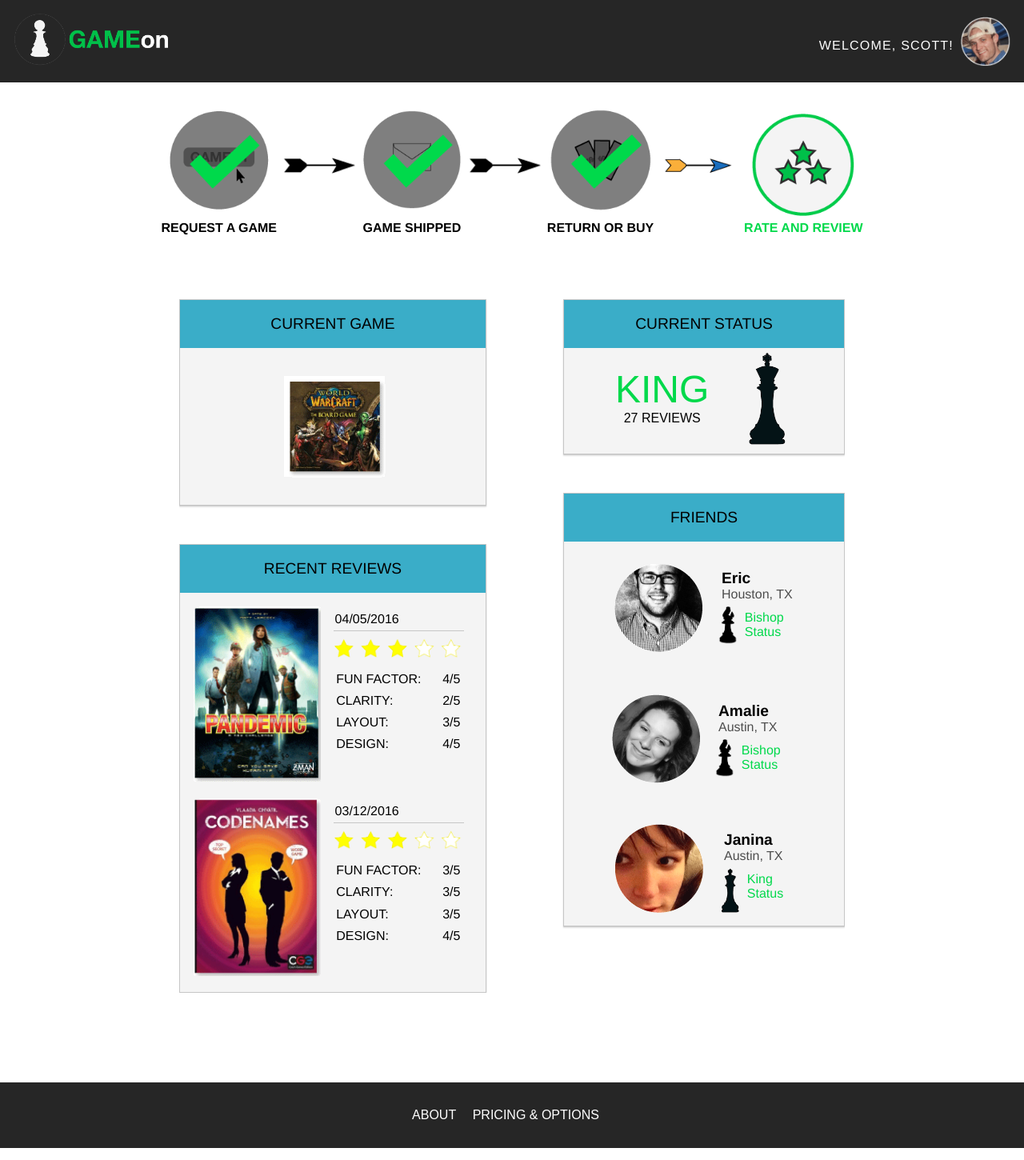
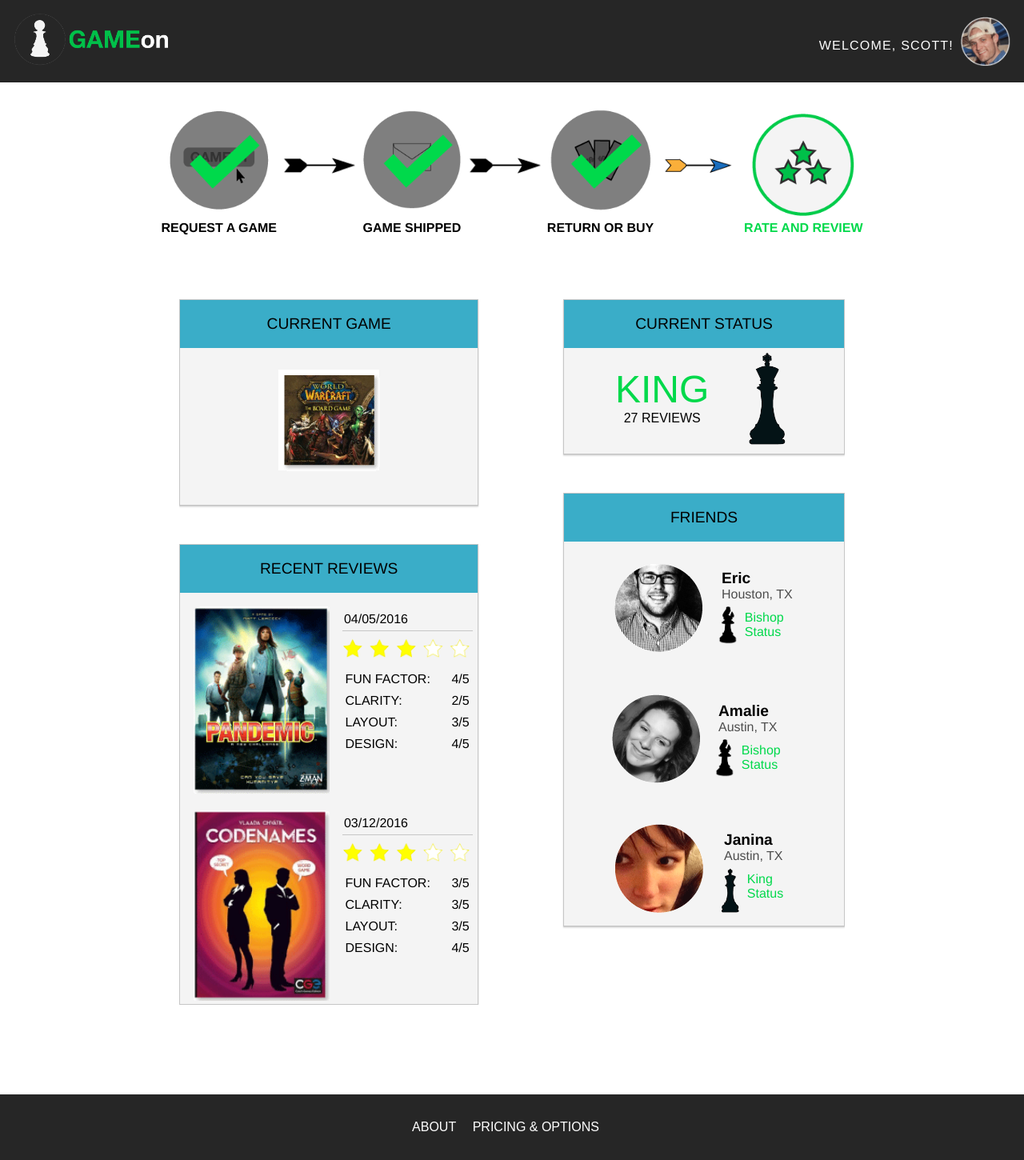
Before and after one commit to scottanderson5/GAME-ON, a Jekyll site: the page built from profile.html, in a window 1280 px wide. Shown: the whole page at 80% size. Built offline with Jekyll 4.4.1, drawn with Linux system fonts in a browser that asks for light colours; nearby versions of some CDN libraries.

Commit message:
Fixing Responsiveness Issues on Profile Page

```diff
--- a/_sass/_profilepage.scss
+++ b/_sass/_profilepage.scss
@@ -82,6 +82,7 @@
 	display: none;
 	margin: 1em 0.5em 1.5em 0em;
 
+
 	@media (min-width: 600px){
 		display: inline-block;
 		margin: 1em 0.5em 3.25em 0em;
@@ -142,13 +143,18 @@
 	width: 24em;
 	margin: 0 auto;
 
+
 	@media (min-width: 600px){
-		width: 20em;
+		width: 35%;
+		//width: 18em;
+		//width: 20em;
 		float: left;
 	}
 
 	@media (min-width: 900px){
-		width: 24em;
+		//width: 24em;
+		width: 45%;
+
 	}
 }
 
@@ -158,6 +164,7 @@
 	box-shadow: 0 1px 1px 0 rgba(0, 0, 0, 0.1), 0 2px 2px 0 rgba(0, 0, 0, 0.1);
 	height: 16em;
 	margin: 0em 0em 3em 0em;
+	text-align: center;
 }
 
 .user-nowgame-bottom{
@@ -168,15 +175,17 @@
 	margin: 2em 0em 0em 5.5em;
 
 	@media (min-width: 350px){
-		margin: 2em 0em 0em 7.5em;
+		margin: 2em 0em 0em 0em;
 	}
 
 	@media (min-width: 600px){
-		margin: 2em 0em 0em 6em;
+		//margin: 2em 0em 0em 5em;
+		margin: 1.5em auto;
+
 	}
 
 	@media (min-width: 900px){
-		margin: 2em 0em 0em 8em;
+		//margin: 2em 0em 0em 8em;
 	}
 }
 
@@ -185,6 +194,12 @@
 .user-reviews-wrap{
 	border: 1px solid $BorderColor;
 	box-shadow: 0 1px 1px 0 rgba(0, 0, 0, 0.1), 0 2px 2px 0 rgba(0, 0, 0, 0.1);
+}
+
+.user-allofit-wrap{
+	background-color: $BackgroundColor;
+	width: 100%;
+	height: 100%;
 }
 
 .user-reviews-top{
@@ -203,7 +218,13 @@
 
 .user-reviews-bottom{
 	background-color: $BackgroundColor;
-	padding: 0em 1em 1em 0em;
+	//padding: 0em 1em 1em 0em;
+	width: 50%;
+	margin: 0 auto;
+
+	@media (min-width: 900px){
+		width: 100%;
+	}
 }
 
 .single-review-wrap{
@@ -212,22 +233,29 @@
 }
 
 .single-review-wrap-picture{
-	float: left;
-	margin: 0em 0em 0em 1em;
+	margin: 0 auto;
+	width: 75%;
+
+	@media (min-width: 900px){
+		margin: 0em 0em 0em 1em;
+		float: left;
+		width: 46%;
+	}
 }
 
 .recent-review-pic{
-	width: 8em;
+	//width: 8em;
+	width: 100%;
 
 	@media (min-width: 900px){
-		width: 10em;
+		//width: 10em;
 	}
 }
 
 .single-review-wrap-info{
-	float: left;
-	margin: 0em 0em 0em 1em;
+	margin: 0 auto;
 	font-size: 0.9em;
+
 
 	@media (min-width: 600px){
 		font-size: 0.8em;
@@ -235,6 +263,9 @@
 
 	@media (min-width: 900px){
 		font-size: 1em;
+		float: left;
+		margin: 0em 0em 0em 1em;
+
 	}
 }
 
@@ -264,6 +295,15 @@
 .single-ratings-wrap{
 	overflow: hidden;
 	padding: 0em 0.3em 0em 0.2em;
+	font-size: 1em;
+
+	@media (min-width: 600px){
+		font-size: 40%;
+	}
+
+	@media (min-width: 900px){
+		font-size: 1em;
+	}
 }
 
 .ratings-names{
@@ -318,13 +358,25 @@
 .user-status-description{
 	list-style-type: none;
 	text-align: center;
-	padding: 1.5em 3em 3em 4em;
+	padding: 1em 0em 0em 0em;
 	float: left;
+
+	@media (min-width: 900px){
+		padding: 1.5em 3em 3em 4em;
+	}
 }
 
 .user-li-status{
 	color: $StatusColor;
 	font-size: 48px;
+
+	@media (min-width: 600px){
+		font-size: 40px;
+	}
+
+	@media (min-width: 900px){
+		font-size: 48px;
+	}
 }
 
 .user-status-pic{
--- a/_sass/_reviewexamples.scss
+++ b/_sass/_reviewexamples.scss
@@ -76,6 +76,10 @@
 	@media (min-width: 600px){
 		margin: 0em 0em 2.5em 0.5em;
 	}
+}
+
+.user-example-pic{
+	//width: 35%;
 }
 
 .review-example-top-right-left{
@@ -178,3 +182,7 @@
 		}
 	}
 }
+
+.review-example-game{
+	//width: 20%;
+}
--- a/profile.html
+++ b/profile.html
@@ -81,6 +81,9 @@
 						<div class="user-reviews-top">
 							RECENT REVIEWS
 						</div>
+
+						<div class="user-allofit-wrap">
+
 							<div class="user-reviews-bottom">
 								<div class="single-review-wrap">
 									<div class="single-review-wrap-picture">
@@ -142,6 +145,9 @@
 									</div>
 								</div>
 							</div>
+
+						</div>
+
 					</div>
 				</div>
 
```
Also changed, not shown: index.html (+4 -4 lines). Lines whose indentation alone changed are shown as unchanged.
